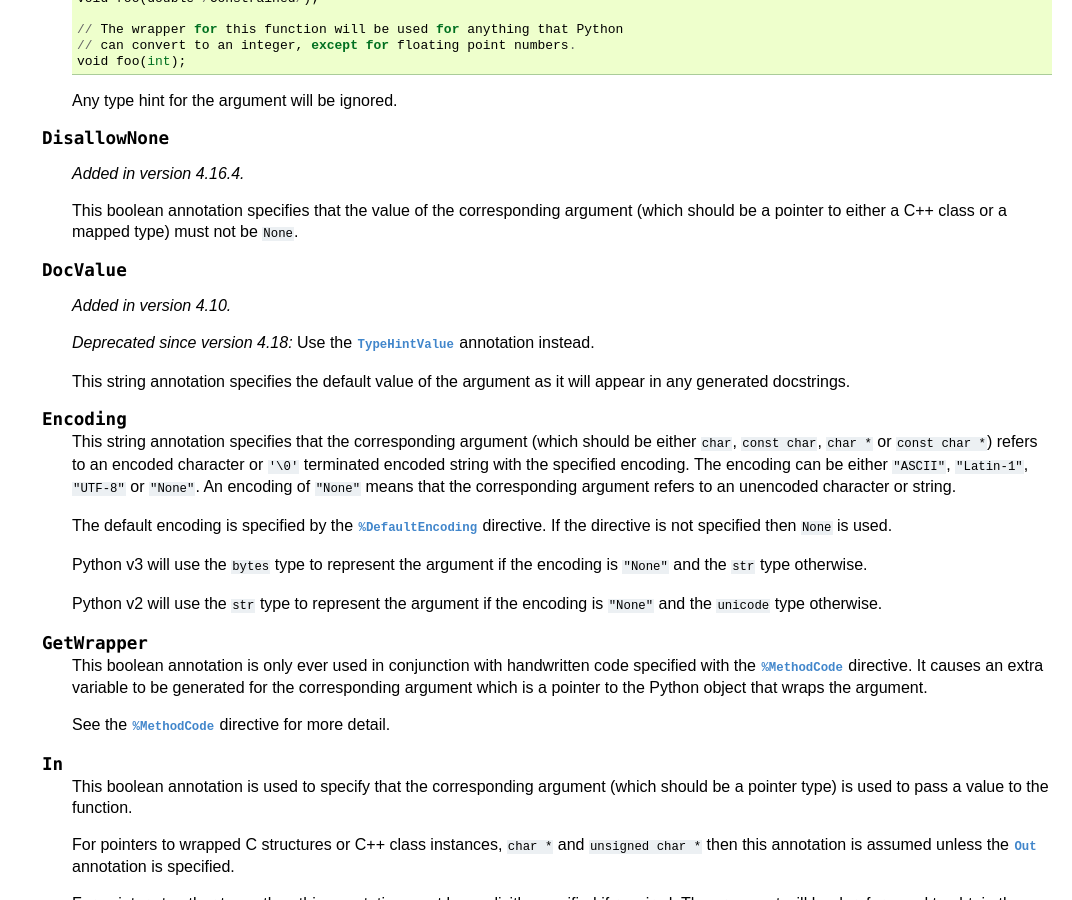
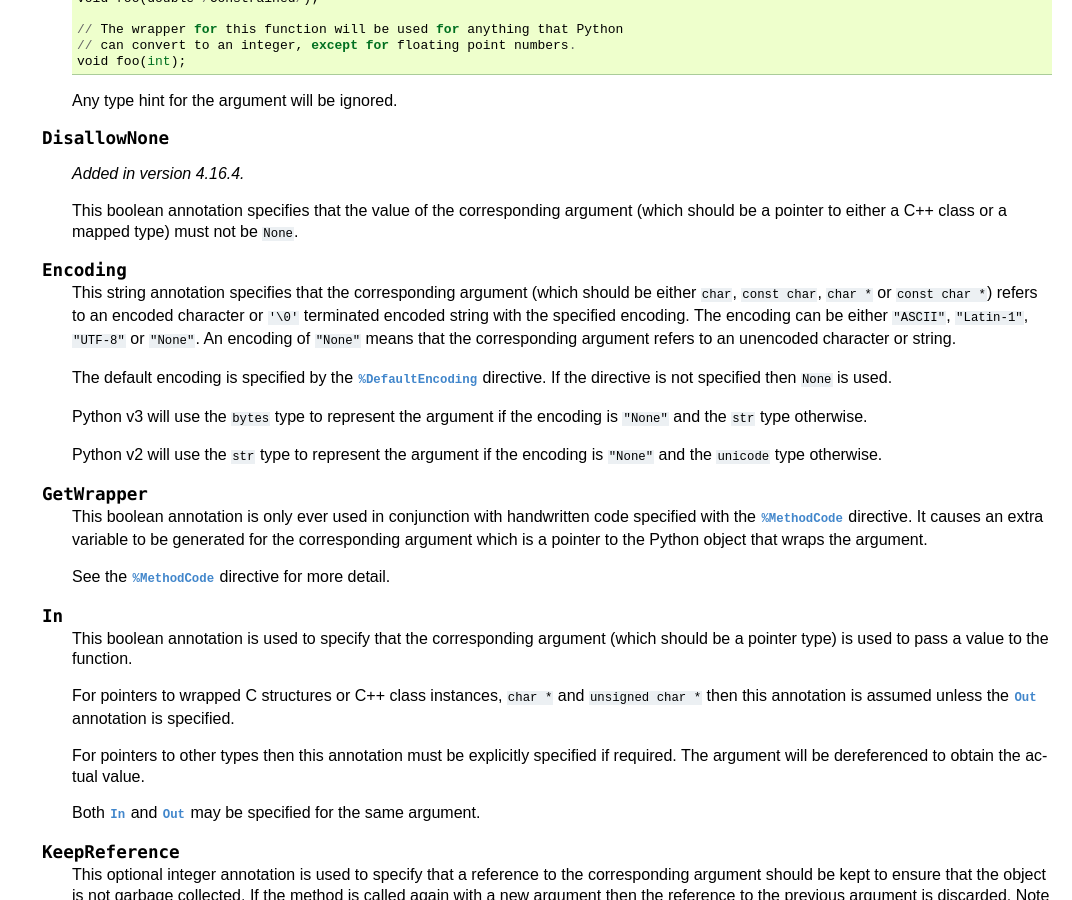
Before and after one commit to teleshoes/python-sip, a Sphinx documentation site: the page built from doc/annotations.rst, in a window 1280 px wide and 900 px high, scrolled down 1786 px. Shown: the whole window, without its empty margins (208-1280 px from the left). Built offline with Sphinx 7.4.7, drawn with Linux system fonts in a browser that asks for light colours.

Commit message:
Removed DocValue.

```diff
--- a/doc/annotations.rst
+++ b/doc/annotations.rst
@@ -140,17 +140,6 @@ Argument Annotations
     This boolean annotation specifies that the value of the corresponding
     argument (which should be a pointer to either a C++ class or a mapped type)
     must not be ``None``.
-
-
-.. argument-annotation:: DocValue
-
-    .. versionadded:: 4.10
-
-    .. deprecated:: 4.18
-        Use the :aanno:`TypeHintValue` annotation instead.
-
-    This string annotation specifies the default value of the argument as it
-    will appear in any generated docstrings.
 
 
 .. argument-annotation:: Encoding
```
Also changed, not shown: 2 other files.
